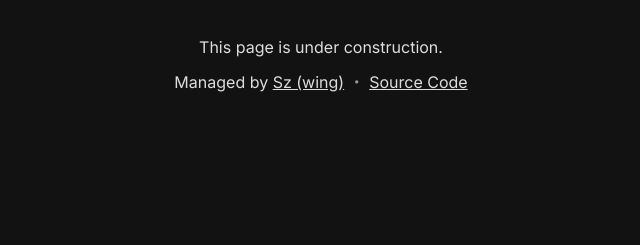
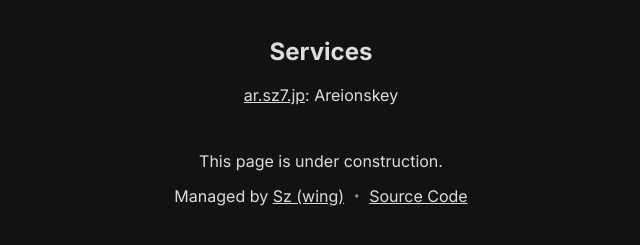
Before and after one commit to kwing0310/www.sz7.jp, a plain HTML site: page index.html in a window 1280 px wide. Shown: the part 121-366 px from the top of the page, without its empty margins (319-959 px from the left). Drawn offline with Linux system fonts and the light colour scheme.

Commit message:
Add link to ar.sz7.jp

```diff
--- a/index.html
+++ b/index.html
@@ -14,8 +14,12 @@
   <h1>
     <span class="text-gray">www.</span><span>sz7.jp</span>
   </h1>
-  <p>This page is under construction.</p>
+  <section>
+    <h2>Services</h2>
+    <p><a href="https://ar.sz7.jp">ar.sz7.jp</a>: Areionskey</p>
+  </section>
   <footer>
+    <p>This page is under construction.</p>
     <p>
       Managed by <a href="https://chillout.chat/@wing">Sz (wing)</a>
       <span class="text-gray">・</span>
--- a/style.css
+++ b/style.css
@@ -23,3 +23,11 @@ a {
 .text-gray {
   color: #999999;
 }
+
+section {
+  margin-bottom: 3em;
+}
+
+li {
+  list-style-type: none;
+}
```
